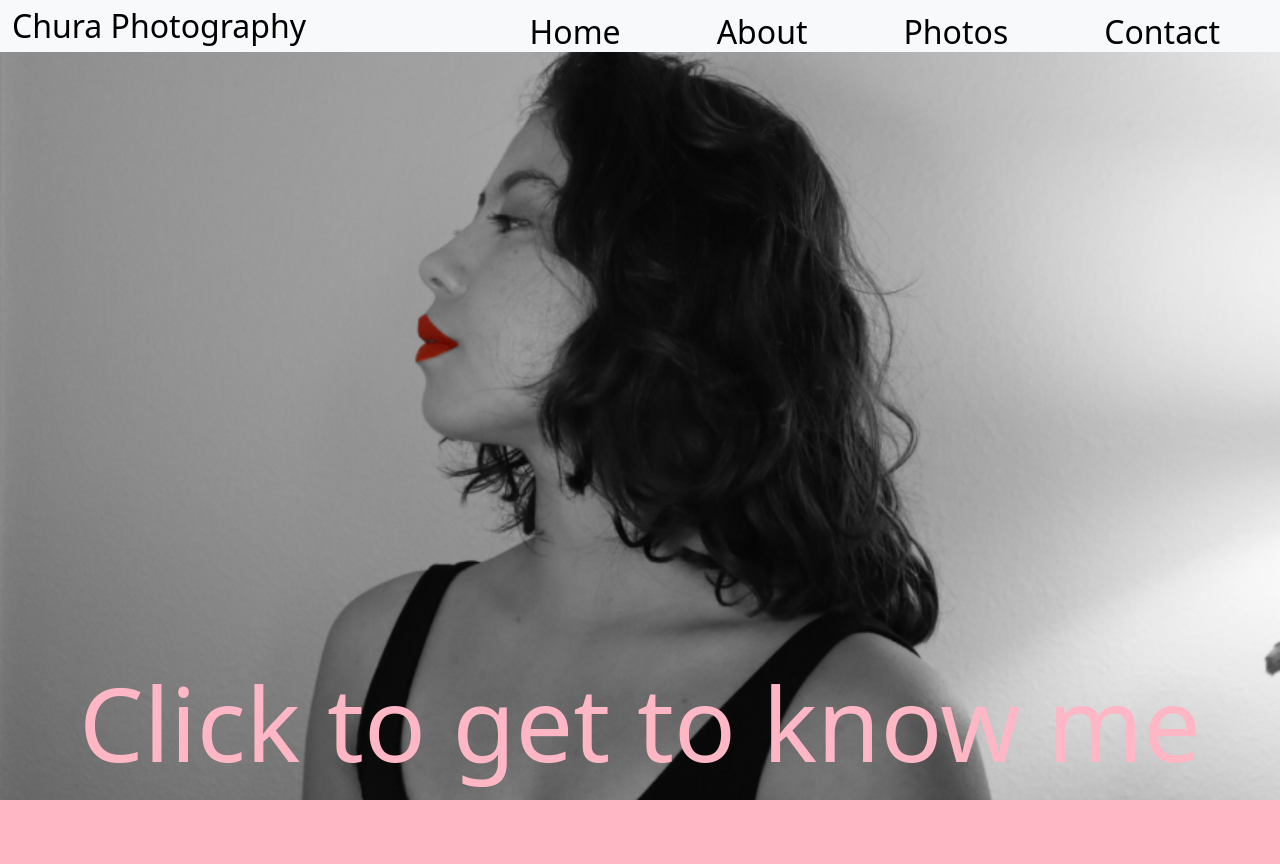
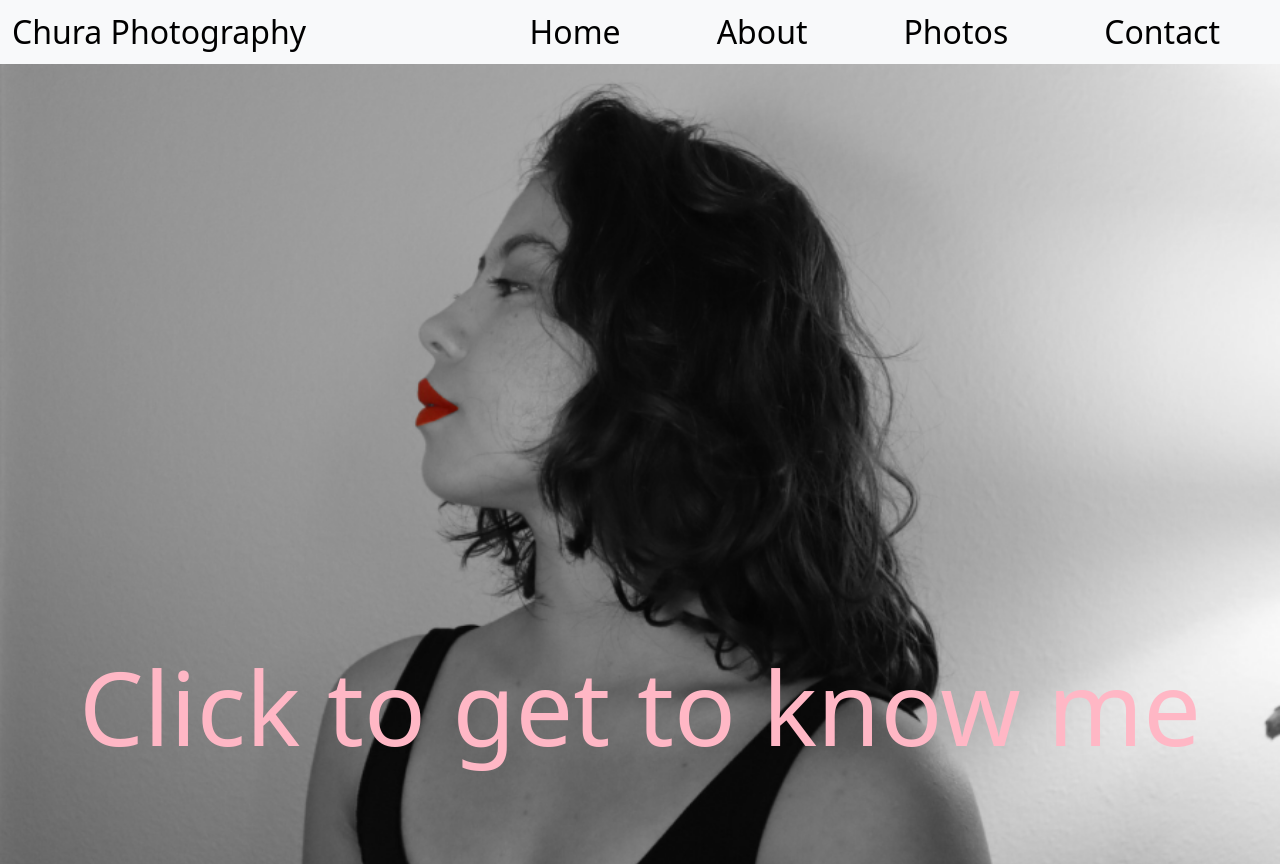
Before and after one commit to Zryer/Chura-Photography, a React (Create React App) app: page / in a window 1280 px wide. Before the commit the page ends 800 px from the top, so only its background shows below. Built offline with nearby package versions, Linux system fonts and the light colour scheme.

Commit message:
fixed spacing

```diff
--- a/src/App.css
+++ b/src/App.css
@@ -6,4 +6,5 @@
 
 body {
     background-color: #ffb7c5;
+    overflow: hidden;
 }
--- a/src/Components/HomeComponent/Home.css
+++ b/src/Components/HomeComponent/Home.css
@@ -4,7 +4,7 @@
     background: url(../../Images/sakuraHome.png) center 0/cover no-repeat fixed;
     background-color: #ffb7c5;
     width: 100%;
-    height: 93.5vh;
+    height: 100vh;
 }
 
 .homeDiv {
@@ -19,6 +19,7 @@
     animation: fadeIn ease-in 3s;
     animation-fill-mode: forwards;
     text-decoration: none;
+    padding-bottom: 10vh;
 }
 
 .homeText:hover {
--- a/src/Components/NavbarComponent/Navbar.css
+++ b/src/Components/NavbarComponent/Navbar.css
@@ -32,7 +32,6 @@
     justify-content: flex-end;
     padding: 0;
     font-size: 2rem;
-    height: 6.5vh;
 }
 
 .navbarBrand {
```
